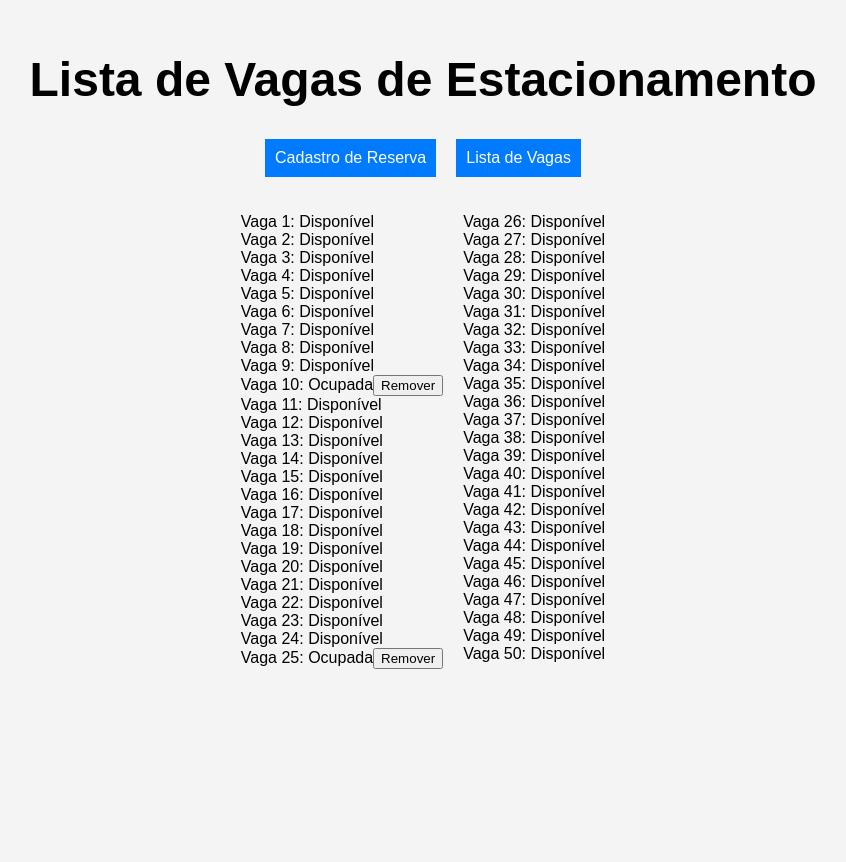
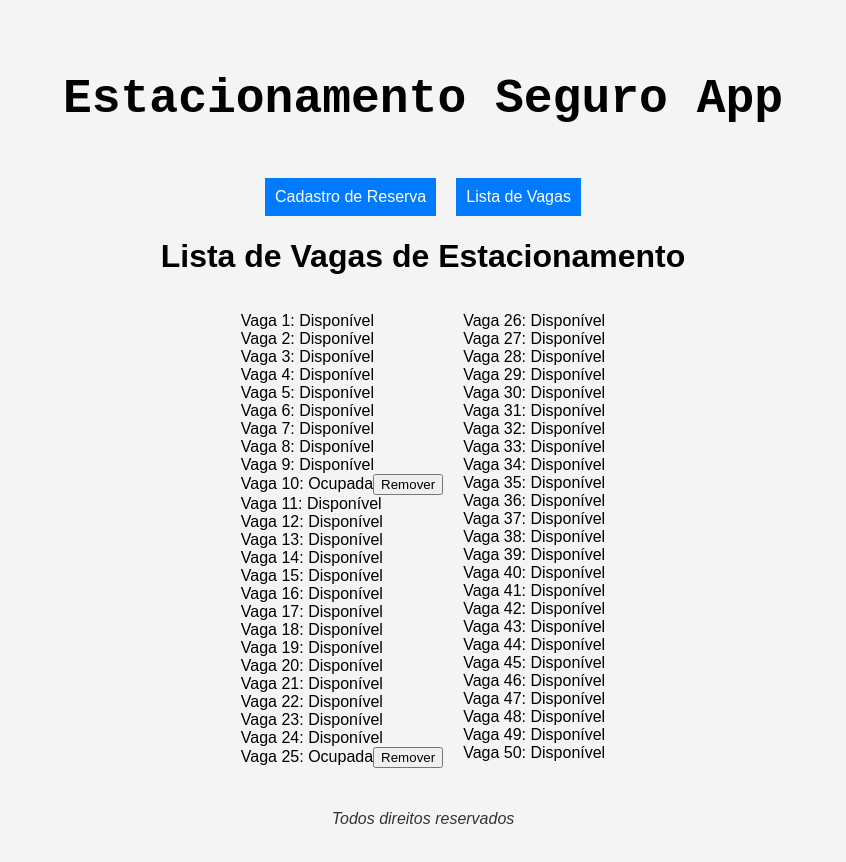
Before and after one commit to PietroFracCab/DesafioReact, a React (Create React App) app: page /vagas in a window 1280 px wide. Shown: the top 862 px of the page, without its empty margins (217-1063 px from the left). Before the commit the page ends 800 px from the top, so only its background shows below. Built offline with nearby package versions, Linux system fonts and the light colour scheme.

Commit message:
Quase pronto3

```diff
--- a/src/App.js
+++ b/src/App.js
@@ -2,16 +2,22 @@ import React from 'react';
 import { BrowserRouter as Router, Route, Routes } from 'react-router-dom';
 import RegistraVagas from './views/RegistraVagas';
 import ListaVagas from './views/ListaVagas';
+import NavBar from './components/NavBar';
+import Header from './components/Header';
+import Footer from './components/Footer';
 import './assets/styles/index.css';
 
 const App = () => {
   return (
     <Router>
       <div className="container">
+        <Header />
+        <NavBar />
         <Routes>
           <Route exact path="/" element={<RegistraVagas />} />
           <Route path="/vagas" element={<ListaVagas />} />
         </Routes>
+        <Footer />
       </div>
     </Router>
   );
--- a/src/assets/styles/index.css
+++ b/src/assets/styles/index.css
@@ -1,4 +1,13 @@
 /* src/assets/styles/index.css */
+
+.header {
+  font-family: 'Courier New', Courier, monospace; /* Exemplo de fonte */
+  text-align: center;
+  padding: 20px 0;
+  color: black;
+  font-size: 1.5em;
+}
+
 body {
   font-family: Arial, sans-serif;
   margin: 0;
@@ -14,7 +23,7 @@ body {
 
 h1 {
   text-align: center;
-  font-size: 3em; /* Aumenta a fonte em 0.5x */
+  font-size: 2em; /* Aumenta a fonte em 0.5x */
 }
 
 .nav-buttons {
@@ -74,3 +83,11 @@ button[type="submit"] {
 button[type="submit"]:hover {
   background-color: #0056b3;
 }
+
+.footer {
+  text-align: center;
+  padding: 10px 0;
+  background-color: #f4f4f4;
+  color: #333;
+  font-style: italic; /* Texto em itálico */
+}
--- /dev/null
+++ b/src/components/Footer.js
@@ -0,0 +1,12 @@
+import React from 'react';
+import '../assets/styles/index.css';
+
+const Footer = () => {
+  return (
+    <footer className="footer">
+      <p>Todos direitos reservados</p>
+    </footer>
+  );
+};
+
+export default Footer;
--- /dev/null
+++ b/src/components/Header.js
@@ -0,0 +1,12 @@
+import React from 'react';
+import '../assets/styles/index.css';
+
+const Header = () => {
+  return (
+    <header className= "header">
+      <h1>Estacionamento Seguro App</h1>
+    </header>
+  );
+};
+
+export default Header;
--- /dev/null
+++ b/src/components/NavBar.js
@@ -0,0 +1,14 @@
+import React from 'react';
+import { Link } from 'react-router-dom';
+import '../assets/styles/index.css';
+
+const NavBar = () => {
+  return (
+    <nav className="nav-buttons">
+      <Link to="/"><button>Cadastro de Reserva</button></Link>
+      <Link to="/vagas"><button>Lista de Vagas</button></Link>
+    </nav>
+  );
+};
+
+export default NavBar;
--- a/src/views/ListaVagas.js
+++ b/src/views/ListaVagas.js
@@ -26,10 +26,6 @@ const ListaVagas = () => {
   return (
     <div>
       <h1>Lista de Vagas de Estacionamento</h1>
-      <div className="nav-buttons">
-        <Link to="/"><button>Cadastro de Reserva</button></Link>
-        <Link to="/vagas"><button>Lista de Vagas</button></Link>
-      </div>
       <div className="listas-vagas">
         <ul>
           {primeiraMetade.map((vaga) => (
--- a/src/views/RegistraVagas.js
+++ b/src/views/RegistraVagas.js
@@ -40,10 +40,6 @@ const FormularioReserva = () => {
   return (
     <div>
       <h1>Cadastro de Reserva</h1>
-      <div className="nav-buttons">
-        <Link to="/"><button>Cadastro de Reserva</button></Link>
-        <Link to="/vagas"><button>Lista de Vagas</button></Link>
-      </div>
       <form onSubmit={handleSubmit}>
         <input
           type="text"
```
